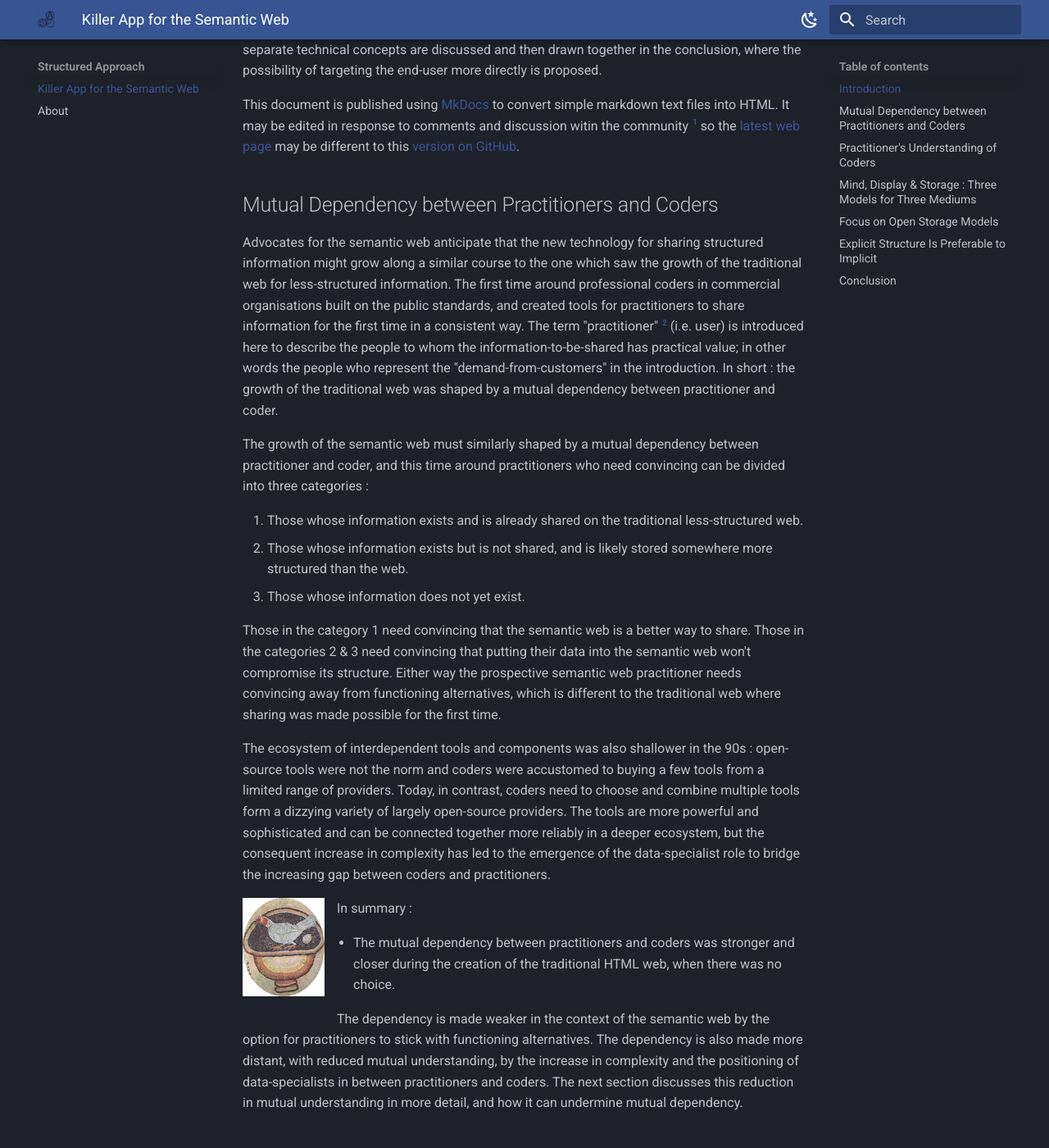
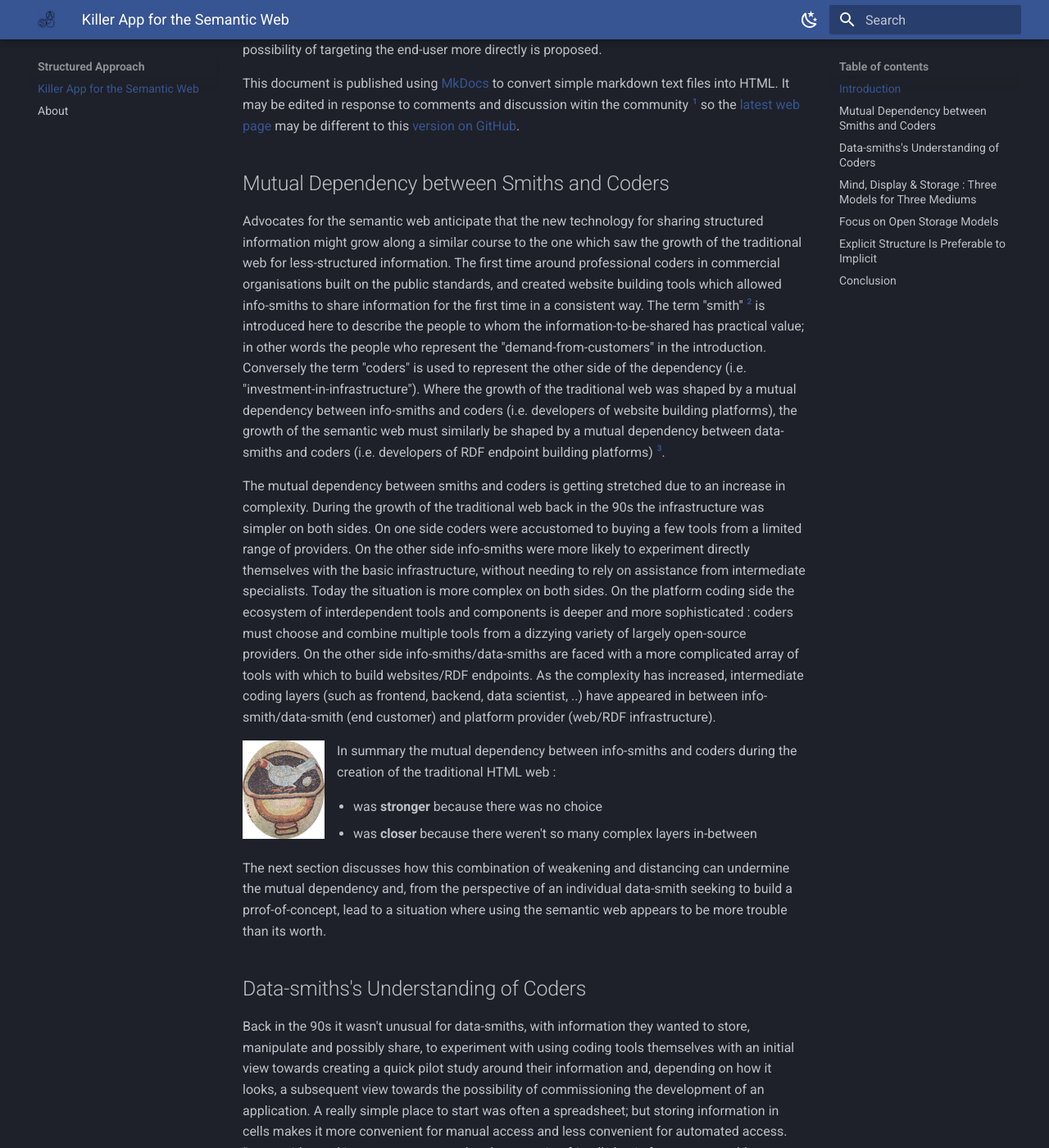
Before and after one commit to structuredapproach/structuredapproach.github.io, an MkDocs documentation site: the page built from docs/index.md, in a window 1280 px wide and 1400 px high, scrolled down 861 px. Shown: the whole window at 82% size. Built offline with MkDocs 1.6.1 and Material for MkDocs 9.7.7, drawn with Linux system fonts in a browser that asks for light colours; some of the changed text lies outside the part shown.

Commit message:
address points raised by schmudde and jeffz

```diff
--- a/docs/index.md
+++ b/docs/index.md
@@ -16,8 +16,8 @@ web as a last hope. To realise the vision, a progressive sequence of determined
 [linked data](https://en.wikipedia.org/wiki/Linked_data),
 the [Solid](https://en.wikipedia.org/wiki/Solid_(web_decentralization_project)) project
 and [Inrupt](https://www.inrupt.com/about) have inspired investment from many areas;
-sadly, however, the hope is fading : progress has been slow and despite a period of encouraging growth
-in interest around the turn of the decade, the investments of time and money have recently been declining.
+sadly, however, progress has been slow and despite a period of encouraging growth in interest
+around the turn of the decade, the investments of time and money remain smaller than hoped.
 Some possible reasons for this are proposed.
 
 One obvious reason is that there is no inevitable demand. With the traditional web, demand was a given :
@@ -43,70 +43,75 @@ where the possibility of targeting the end-user more directly is proposed.
 This document is published using [MkDocs](https://www.mkdocs.org/) to convert simple markdown text
 files into HTML. It may be edited in response to comments and discussion witin the community [^1]
 so the [latest web page](https://structuredapproach.github.io/index.html) may be different to this
-[version on GitHub](https://github.com/structuredapproach/structuredapproach.github.io/blob/81f44f11c307ed2f6b624bd722d6759b6d6130dc/docs/index.md).
+[version on GitHub](https://github.com/structuredapproach/structuredapproach.github.io/blob/b5448f183c9f42bc59f119b90e7b9e047147e15a/docs/index.md).
 
-[^1]: link1, link2
+[^1]: Discussion links : [solidproject](https://forum.solidproject.org/t/pitching-rdf-at-individuals-with-data/10167), [Hacker News](https://news.ycombinator.com/item?id=46278612)
 
-##Mutual Dependency between Practitioners and Coders
+##Mutual Dependency between Smiths and Coders
 
 Advocates for the semantic web anticipate that the new technology for sharing structured information
 might grow along a similar course to the one which saw the growth of the traditional web for less-structured
 information. The first time around professional coders in commercial organisations built on the public standards,
-and created tools for practitioners to share information for the first time in a consistent way. The term
-"practitioner" [^2] (i.e. user) is introduced here to describe the people to whom the information-to-be-shared has practical
+and created website building tools which allowed info-smiths to share information for the first time in a consistent way.
+The term "smith" [^2] is introduced here to describe the people to whom the information-to-be-shared has practical
 value; in other words the people who represent the "demand-from-customers" in the introduction.
-In short : the growth of the traditional web was shaped by a mutual dependency between practitioner and coder.
+Conversely the term "coders" is used to represent the other side of the dependency (i.e. "investment-in-infrastructure").
+Where the growth of the traditional web was shaped by a mutual dependency between info-smiths and coders
+(i.e. developers of website building platforms), the growth of the semantic web must similarly be shaped by
+a mutual dependency between data-smiths and coders (i.e. developers of RDF endpoint building platforms) [^3].
 
-The growth of the semantic web must similarly shaped by a mutual dependency between practitioner and coder,
-and this time around practitioners who need convincing can be divided into three categories :
+The mutual dependency between smiths and coders is getting stretched due to an increase in complexity.
+During the growth of the traditional web back in the 90s the infrastructure was simpler on both sides.
+On one side coders were accustomed to buying a few tools from a limited range of providers. On the other
+side info-smiths were more likely to experiment directly themselves with the basic infrastructure,
+without needing to rely on assistance from intermediate specialists. Today the situation is more
+complex on both sides. On the platform coding side the ecosystem of interdependent tools and components is
+deeper and more sophisticated : coders must choose and combine multiple tools from a dizzying variety
+of largely open-source providers. On the other side info-smiths/data-smiths are faced with a more complicated
+array of tools with which to build websites/RDF endpoints. As the complexity has increased, intermediate
+coding layers (such as frontend, backend, data scientist, ..) have appeared in between info-smith/data-smith
+(end customer) and platform provider (web/RDF infrastructure).
 
-1. Those whose information exists and is already shared on the traditional less-structured web.
-2. Those whose information exists but is not shared, and is likely stored somewhere more structured than the web.
-3. Those whose information does not yet exist.
+[![chickenandegg](assets/images/500px-Maon_Mosaic_Hen.jpg){ width="100" style="float: left; margin: 0 15px 15px 0;" }](https://en.wikipedia.org/wiki/Chicken_or_the_egg)
 
+In summary the mutual dependency between info-smiths and coders during the creation of the traditional HTML web :
+
+- was **stronger** because there was no choice
+- was **closer** because there weren't so many complex layers in-between
+
+The next section discusses how this combination of weakening and distancing can undermine the mutual dependency
+and, from the perspective of an individual data-smith seeking to build a prrof-of-concept, lead to a situation
+where using the semantic web appears to be more trouble than its worth.
+
+[^2]: The terms info-smith and data-smith are introduced here to describe people who work with information
+and/or data, in a loosely similar way to a blacksmith works with iron, or a locksmith works with locks.
+These people, to whom the information-to-be-shared has practical value, can be seen as the customers whose
+demand fuels the whole information economy. Where the traditional web is aimed at meeting a demand to share
+information, the semantic web is aimed at meeting a demand to share raw data (i.e. the individual values and
+links which come together to produce meaningful information in the smith's mind).
+
+[^3]: This time around the data-smiths who need convincing can be divided into three categories :
+a. former info-smiths (Those whose information exists and is already shared on the traditional less-structured web.)
+b. non-web data-smiths (Those whose information exists but is not shared in the web, and is likely stored somewhere more structured.)
+c. new data-smiths (Those whose information does not yet exist.)
 Those in the category 1 need convincing that the semantic web is a better way to share. Those in
 the categories 2 & 3 need convincing that putting their data into the semantic web won't compromise
-its structure. Either way the prospective semantic web practitioner needs convincing away from
+its structure. Either way the prospective semantic web data-smith needs convincing away from
 functioning alternatives, which is different to the traditional web where sharing was made possible
 for the first time.
 
-The ecosystem of interdependent tools and components was also shallower in the 90s : open-source tools
-were not the norm and coders were accustomed to buying a few tools from a limited range of providers.
-Today, in contrast, coders need to choose and combine multiple tools form a dizzying variety of largely
-open-source providers. The tools are more powerful and sophisticated and can be connected together more
-reliably in a deeper ecosystem, but the consequent increase in complexity has led to the emergence of
-the data-specialist role to bridge the increasing gap between coders and practitioners.
 
-[![chickenandegg](assets/images/500px-Maon_Mosaic_Hen.jpg){ width="100" style="float: left; margin: 0 15px 15px 0;" }](https://en.wikipedia.org/wiki/Chicken_or_the_egg)
+##Data-smiths's Understanding of Coders
 
-In summary :
-
-- The mutual dependency between practitioners and coders was stronger and closer during the creation of
-the traditional HTML web, when there was no choice.
-
-The dependency is made weaker in the context of the semantic web by the option for practitioners to stick
-with functioning alternatives. The dependency is also made more distant, with reduced mutual understanding,
-by the increase in complexity and the positioning of data-specialists in between practitioners and coders.
-The next section discusses this reduction in mutual understanding in more detail, and how it can undermine
-mutual dependency.
-
-[^2]: The word "practitioner" can mean different things in different contexts. It is employed here in
-the sense of the [merriam-webster](https://www.merriam-webster.com/dictionary/practitioner) definition :
-"one who practices or is regularly engaged in a skillful activity", and in particular here one who
-is engaged in the practical application of something developed by software specialists.
-It it used in place of the word "user" to reduce the risk of implying passivity or ignorance.
-
-##Practitioner's Understanding of Coders
-
-Back in the 90s it wasn't unusual for practitioners, with information they wanted to store, manipulate
+Back in the 90s it wasn't unusual for data-smiths, with information they wanted to store, manipulate
 and possibly share, to experiment with using coding tools themselves with an initial view towards
 creating a quick pilot study around their information and, depending on how it looks, a subsequent
 view towards the possibility of commissioning the development of an application.
 A really simple place to start was often a spreadsheet; but storing information in cells makes
-it more convenient for manual access and less convenient for automated access. Practitioners seeking
+it more convenient for manual access and less convenient for automated access. Data-smiths seeking
 a more structured and automation-friendly basis for storage could turn to products such as MS Access
 which integrates a relational database with an environment that supports basic coding, both together
-in a single platform which supports intuitive learning for the practitioner with the business need.
+in a single platform which supports intuitive learning for the data-smith with the business need.
 
 Relational databases are a type of storage which offer read and write access through a structured
 querying language (SQL) which is designed to provide a standardised interface that's usable by humans
@@ -116,8 +121,8 @@ into understanding and experimenting with the kind of tools software specialists
 
 The burden of installing and maintaining a production-grade storage server today is much lighter.
 In some ways this removes the need for integrated products like MS Access since it is now realistic,
-at least in theory, for practitioners to just use the same tools that professionals use. In practice
-however nothing has replaced the convenient integrated learning platform. The practitioner today,
+at least in theory, for data-smiths to just use the same tools that professionals use. In practice
+however nothing has replaced the convenient integrated learning platform. The data-smith today,
 seeking a more structured and automation-friendly alternative to their preliminary experimentation
 with a spreadsheet, is faced with an overwhelming range of sophisticated and powerful options
 and there's no central source of learning to guide them through the choice.
@@ -127,13 +132,13 @@ backed up by confident, knowledgeable and independent advocates, learning how to
 time-consuming. The knowledgeable voices have also been joined recently by those of [vibe coders](https://en.wikipedia.org/wiki/Vibe_coding), empowered by AI to make rapid progress implementing
 ideas with a low requirement for knowledge.
 Without personal experience it can be hard to put all the opinions and options into context and
-it can feel risky, from the perspective of a practitioner with existing valuable data, to consider
+it can feel risky, from the perspective of a data-smith with existing valuable data, to consider
 moving the data into unfamiliar storage platform just in order to experiment with automation.
 
 The semantic web, and in particular the Resource Description Framework [RDF](https://en.wikipedia.org/wiki/Resource_Description_Framework),
-is pitched as a storage platform for sharable structured data. From a practitioner's perspective,
+is pitched as a storage platform for sharable structured data. From a data-smith's perspective,
 however, the second part (structure) may be more important than the first (shareability).
-Perhaps RDF could be pitched to practitioners instead as a storage platform for structured
+Perhaps RDF could be pitched to data-smiths instead as a storage platform for structured
 data which supports convenient querying by humans and algorithms alike, and has a secondary
 benefit of being shareable.
 
@@ -142,19 +147,20 @@ benefit of being shareable.
 In summary :
 
 - The emergence of open-source low-maintenance services and tools has coincided with a reduction
-  in tools aimed at supporting practitioners (i.e. non-software-specialists) who wish to experiment
+  in tools aimed at supporting data-smiths (i.e. non-software-specialists) who wish to experiment
   with software development.
-- For practitioners whose data would be welcomed into the semantic web, structure will necessarily
-  be important and RDF is just one difficult-to-understand option among many.
+- For data-smiths whose data would be welcomed into the semantic web, structure will necessarily
+  be important and RDF is just one structured storage option among many, and is harder to understand
+  than other options.
 
-The next section discusses the nature of structure in the practitioner's mind.
+The next section discusses the nature of structure in the data-smith's mind.
 
 ##Mind, Display & Storage : Three Models for Three Mediums
 
 All useable software has a purpose and exposes an intelligible interface; with the purpose being
-evident within internal models, and the interface allowing practitioners (i.e. users) to build
+evident within internal models, and the interface allowing data-smiths (i.e. users) to build
 a corresponding mental model. The user interface (UI) is a logical layout, structured in space
-and/or time [^3], which we could call a display model, and which gets communicated to and influences
+and/or time [^4], which we could call a display model, and which gets communicated to and influences
 the user's mental model. In many cases there may also be a third model for storing
 information between sessions, and the user may or may not expect to have open access to the storage model.
 These three models are effectively the information structures in each of the three mediums. In the context
@@ -249,12 +255,12 @@ explicit table definitions in a relational database. Alternatively [object datab
 can be used to allow the database to leverage type definitions in the coding model. Either way the need for
 coders to coordinate dual explicit structure mappings manually is reduced or removed.
 
-From the perspective of a practitioner with existing valuable data who wishes to experiment with coding :
+From the perspective of a data-smith with existing valuable data who wishes to experiment with coding :
 explicit structure can be conceptually helpful. For example with MS-Access the act of structuring relational
 database tables, if applicable to the data, reduces the mental burden of keeping track of all the intended fields
 and types. In contrast, however, the coding model, which is based on Microsoft's [VBA language](https://en.wikipedia.org/wiki/Visual_Basic_for_Applications),
 offers limited options for explicit structure and there is no scope for using ORM tools. In this way
-a practitioner's choice to use MS-Access would effectively favour placing explicit structure in the storage
+a data-smith's choice to use MS-Access would effectively favour placing explicit structure in the storage
 model over placing it in the coding model. An alternative choice might be to experiment with a strongly typed
 language, such as [Python](https://en.wikipedia.org/wiki/Python_(programming_language)) or
 [C#](https://en.wikipedia.org/wiki/C_Sharp_(programming_language)), to introduce explicit structure into
@@ -266,20 +272,22 @@ than choosing one.
 
 In summary :
 
-- Whether in the storage model or the coding models or both, explicit structure can help a practitioner
+- Whether in the storage model or the coding models or both, explicit structure can help a data-smith
 to experiment with building automation around their information, but ...
 - ... other than MS-Access, which exists from a different era, there is a lack of single platforms aimed
-at supporting practitioners by offering a ready-made combination of storage and coding.
+at supporting data-smiths by offering a ready-made combination of storage and coding.
 
 ##Conclusion
 
 Query languages generally support a flexible way to interface with stored data. This is appealing
-for practitioners with existing data, who are looking to add structure to it and to explore ideas for
+for data-smiths with existing data, who are looking to add structure to it and to explore ideas for
 developing one or more applications to interface with it. The integrated development tool [MS-Access](https://en.wikipedia.org/wiki/Microsoft_Access)
-was (and is) aimed at helping practitioners to use SQL. It might help if a similar integrated
+was (and is) aimed at helping individual data-smiths to use SQL. It might help if a similar integrated
 development tool was available for SPARQL. Instead of basing the tool on a proprietary language
 like [Visual Basic](https://en.wikipedia.org/wiki/Visual_Basic), the SPARQL tool might leverage
 one or more popular open source languages which include superior support for explicit structure.
+Such a tool might persuade a specific group of people to use RDF who could prove important in
+establishing it as a mainstream technology.
 
 ![loop](assets/images/loop.png){ width="600" style="margin: 0 15px 15px 0;" }
 
@@ -288,23 +296,35 @@ one or more popular open source languages which include superior support for exp
 3. Enter or modify data via application.
 4. View data via application.
 
-The future of the open semantic web depends on practitioners seeing value in using RDF to store their information.
-This is currently unlikely to happen, despite there being real value in using RDF to share their information,
-and there being as much if not more value in using RDF to structure it.
+The tool advocated by this article is aimed at a specific group of people : data-smiths whose work
+generates information on an ongoing basis and who want to develop ways of capturing and using that
+information, either individually or in a team; many scientists, engineers and analysts fall into this
+group. Various storage platforms are available to these data-smiths and the diagram above illustrates
+the nature of data interface when the choice of storage platform is towards open query languages such
+as SPARQL.
 
-Practitioners for whom sharing is more important are likely to have already shared their information on the
+The data-smiths to which the diagram applies are a relatively small subset of the people who it is
+hoped will choose to adopt the semantic web. Broad adoption, however, depends on this subset of
+individuals, and where applicable the organisations they work in, seeing value in RDF and chosing
+it as a platform to store their information. This is currently unlikely to happen, despite there being
+real value in using RDF to share their information, and there being as much if not more value
+in using RDF to structure it.
+
+Data-smiths for whom sharing is more important are likely to have already shared their information on the
 traditional web. Those for whom structuring is more important are likely to choose more established
 storage alternatives which allow faster and easier progress. Although the capabilities offered by the
 semantic web for structuring information as RDF are more sophisticated than those offered by relational
 databases, they are in consequence also more challenging. In short the opportunities available to
-practitioners via RDF are getting missed because it's unrealistic for them to piece together all
+data-smiths via RDF are getting missed because it's unrealistic for them to piece together all
 the complicated building blocks.
 
-If practitioners make the structure of their information explicit at all it is more likely to be within
+If data-smiths make the structure of their information explicit at all it is more likely to be within
 a coding model than within RDF. From this starting point an RDF tool offering similar functionality to ORM
 tools for relational databases might help. Such a tool could use explicit structure from the coding model
 to configure and manage RDF storage which reflected the same structure, thus piecing together the building
-blocks on behalf of the practitioner.
+blocks on behalf of the data-smith.
 
-This article has been written to invite discussion. Thank you for reading and, if you have time, please share
-your thoughts using one of the discussion links !
+![loop2](assets/images/loop2.png){ width="600" style="margin: 0 15px 15px 0;" }
+
+This article has been written to invite discussion. Thank you for reading and, if you have time, please
+consider sharing your thoughts using one of the discussion links !
--- a/docs/page 2.md
+++ b/docs/page 2.md
@@ -8,22 +8,20 @@ date: 2025-12-13
 
 ![logobig](assets/images/logobig.png){ width="120" style="float: left; margin: 0 15px 15px 0;" }
 
-I am a practitioner [^1] and coder seeking dialogue with the Solid community after reading the book [This Is For Everyone](https://www.panmacmillan.com/authors/tim-berners-lee/this-is-for-everyone/9781035023677)
+I am a data-smith [^1] and coder seeking community dialogue about the semantic web after reading
+the book [This Is For Everyone](https://www.panmacmillan.com/authors/tim-berners-lee/this-is-for-everyone/9781035023677)
 in which Sir Tim Berners-Lee explains how it is important for everyone that the web serves
-everyone. I generally agree with the views he expresses and with those I have seen in the
-Solid community. From a slightly different perspective, I would also argue that software tools
-could and should be made more accessible to everyone.
+everyone. I like the idea of transforming the web from an attention economy to an intention economy.
+Furthermore, I think the need to transform our tools applies at a level down from the web also :
+i.e. software tools.
 
-Jensen Huang predicts that "AI is going to eat software" in reference to Marc Andreessen's
+Jensen Huang predicted in 2017 that "AI is going to eat software" in a neat reference to Marc Andreessen's
 prediction in 2011 that [software is eating the world](https://a16z.com/why-software-is-eating-the-world/).
-Behind these humourous sound-bites, however, the effect on the world is more serious : software is
-a medium throught which humans are given agengy, so when AI swallows software humans will lose.
+All this canibalism is having a serious effect on the world ! Software is an important
+medium through which humans are given agengy, so as AI swallows software : humans lose out.
 I propose the term "natural computing" as both the literal opposite and the logical accompaniment
 to "artificial intelligence" : the ability to instruct computers could be made much more accessible
 to all, to the point where it becomes a basic literacy.
 
-[^1]: The word "practitioner" can mean different things in different contexts. It is employed here in
-the sense of the [merriam-webster](https://www.merriam-webster.com/dictionary/practitioner) definition :
-"one who practices or is regularly engaged in a skillful activity", and in particular here one who
-is engaged in the practical application of something developed by software specialists.
-It it used in place of the word "user" to reduce the risk of implying passivity or ignorance.
+[^1]: The term data-smith is introduced here to describe people who work with data, in a loosely
+similar way to a blacksmith works with iron, or a locksmith works with locks.
```
Also changed, not shown: other parts of docs/index.md (+1 -1 lines), docs/assets/images/layouts.png, docs/assets/images/loop2.png (added).
